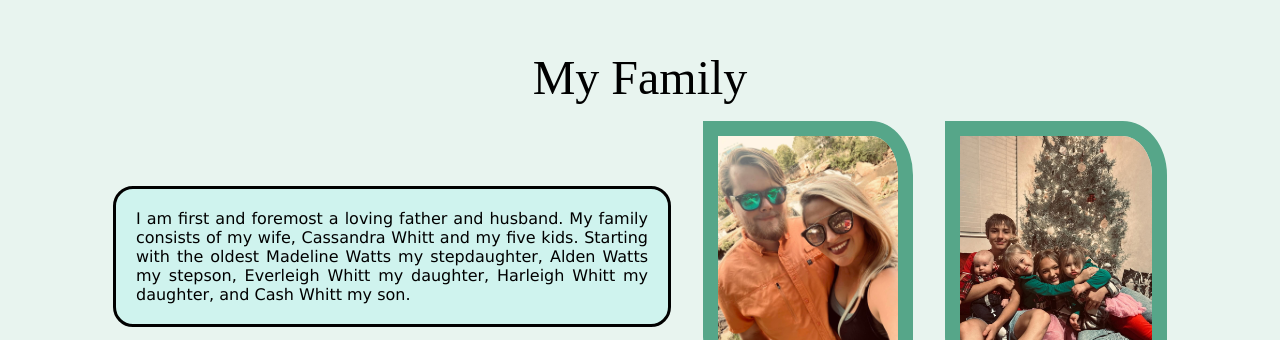
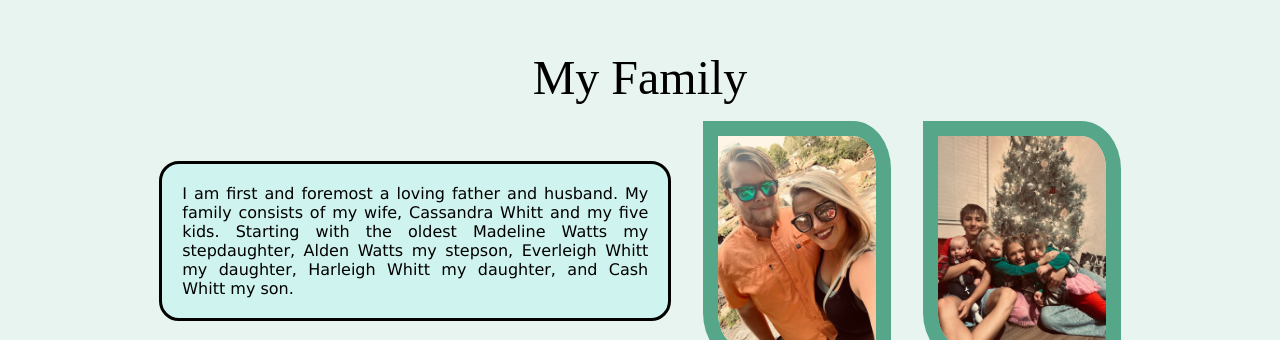
Before and after one commit to steffanwhitt/Portfolio, a plain HTML site: page index.html in a window 1280 px wide. Shown: the part 760-1100 px from the top of the page. Drawn offline with Linux system fonts and the light colour scheme; a web font is replaced by a local one.

Commit message:
Trying again but this time taking out the min sizing for the paragraphs.

```diff
--- a/styles.css
+++ b/styles.css
@@ -6,6 +6,15 @@ html{
 body{
     margin: 0;
     text-align: center;
+}
+/* Make box-sizing predictable and prevent elements from overflowing their containers */
+*, *::before, *::after {
+    box-sizing: border-box;
+}
+
+/* hide any accidental horizontal overflow (keeps layout from spilling off-screen) */
+html, body {
+    overflow-x: hidden;
 }
 .heading{
     display: flex;
@@ -129,7 +138,8 @@ svg{
 }
 
 .card p{
-    min-width: 300px;
+    /* allow paragraphs to be flexible and not force a minimum width that can overflow */
+    min-width: 0;
     max-width: 40vw;
     text-align: justify;
     background-color: rgba(91, 236, 229, 0.171);
@@ -137,6 +147,7 @@ svg{
     padding: 20px;
     border-radius: 20px;
     margin: 1rem;
+    word-wrap: break-word; /* prevent long words/URLs from overflowing */
 }
 
 .card img{
@@ -162,11 +173,12 @@ svg{
 
 /*Closing*/
 .closing-container{
-    display: flexbox;
+    display: flex; /* fixed typo: flexbox -> flex */
     align-items: center;
     justify-content: center;
     width: 80vw;
     margin-left: 10vw;
+    flex-wrap: wrap; /* allow children to wrap on small screens */
 }
 
 .closing h2{
```
